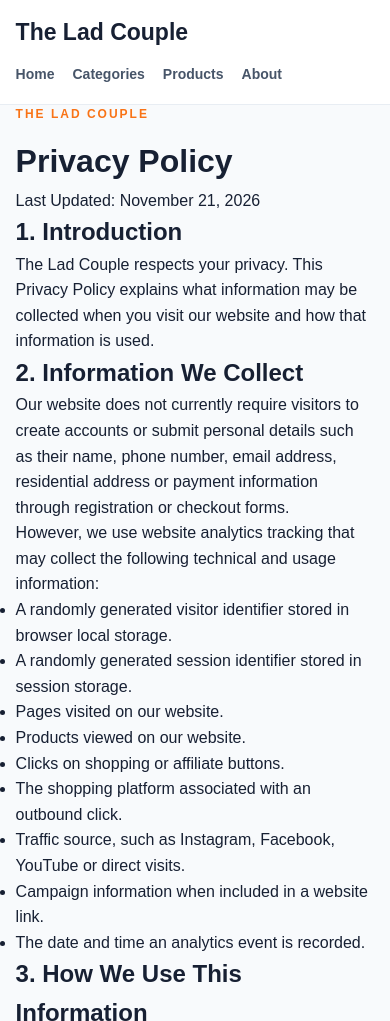
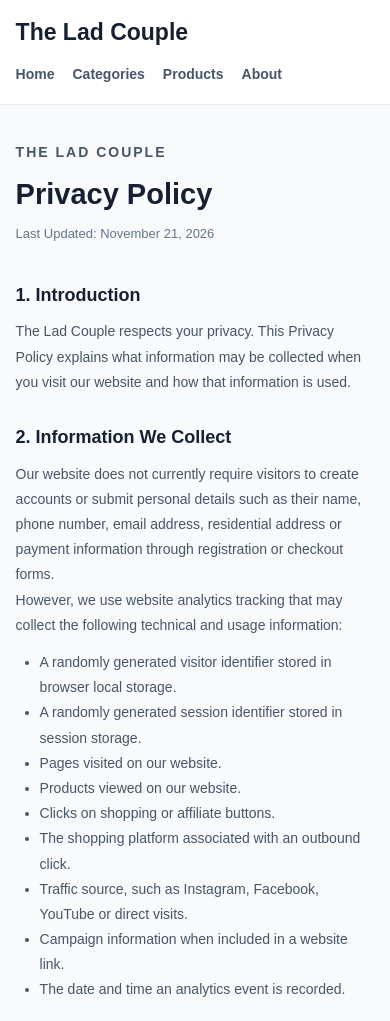
Before and after one commit to theladcouple/shopping-affiliate-platform, a plain HTML site: page privacy-policy.html in a window 390 px wide. Shown: the top 1021 px of the page. Drawn offline with Linux system fonts and the light colour scheme; no server answers.

Commit message:
Update style.css

```diff
--- a/css/style.css
+++ b/css/style.css
@@ -830,3 +830,70 @@ body.modal-open {
     gap: 10px;
   }
 }
+
+/* LEGAL PAGES */
+
+.legal-page {
+  max-width: 900px;
+  padding-top: 55px;
+  padding-bottom: 65px;
+  min-height: 65vh;
+}
+
+.legal-page h1 {
+  font-size: 36px;
+  line-height: 1.2;
+  margin-bottom: 10px;
+  color: #172033;
+}
+
+.legal-page .legal-updated {
+  color: #64748b;
+  font-size: 13px;
+  margin-bottom: 35px;
+}
+
+.legal-page h2 {
+  font-size: 20px;
+  margin-top: 28px;
+  margin-bottom: 10px;
+  color: #172033;
+}
+
+.legal-page p,
+.legal-page li {
+  color: #475569;
+  font-size: 15px;
+  line-height: 1.8;
+}
+
+.legal-page ul {
+  padding-left: 24px;
+  margin: 12px 0;
+}
+
+.legal-page a {
+  color: #ea580c;
+  font-weight: 600;
+  text-decoration: underline;
+}
+
+@media (max-width: 600px) {
+  .legal-page {
+    padding-top: 35px;
+    padding-bottom: 45px;
+  }
+
+  .legal-page h1 {
+    font-size: 29px;
+  }
+
+  .legal-page h2 {
+    font-size: 18px;
+  }
+
+  .legal-page p,
+  .legal-page li {
+    font-size: 14px;
+  }
+}
```
